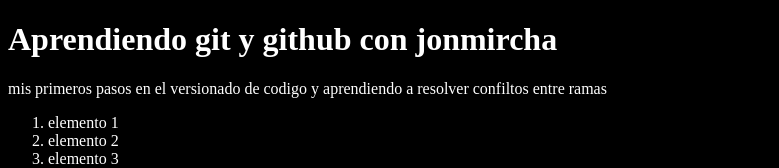
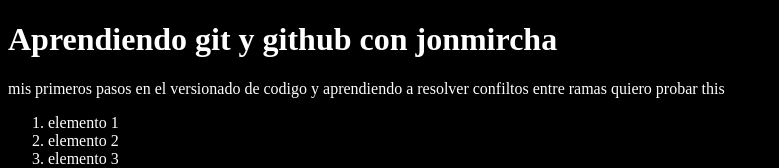
Before and after one commit to siglasconexion/Aprendiendo-Git, a plain HTML site: page index.html in a window 1280 px wide. Shown: the top 168 px of the page, without its empty margins (0-779 px from the left). Drawn offline with Linux system fonts and the light colour scheme.

Commit message:
probando una cosa

```diff
--- a/index.html
+++ b/index.html
@@ -10,7 +10,7 @@
     <h1>Aprendiendo git y github con jonmircha</h1>
     <p>
       mis primeros pasos en el versionado de codigo y aprendiendo a resolver
-      confiltos entre ramas
+      confiltos entre ramas quiero probar this
     </p>
     <script src="index.html"></script>
     <ol>
```
